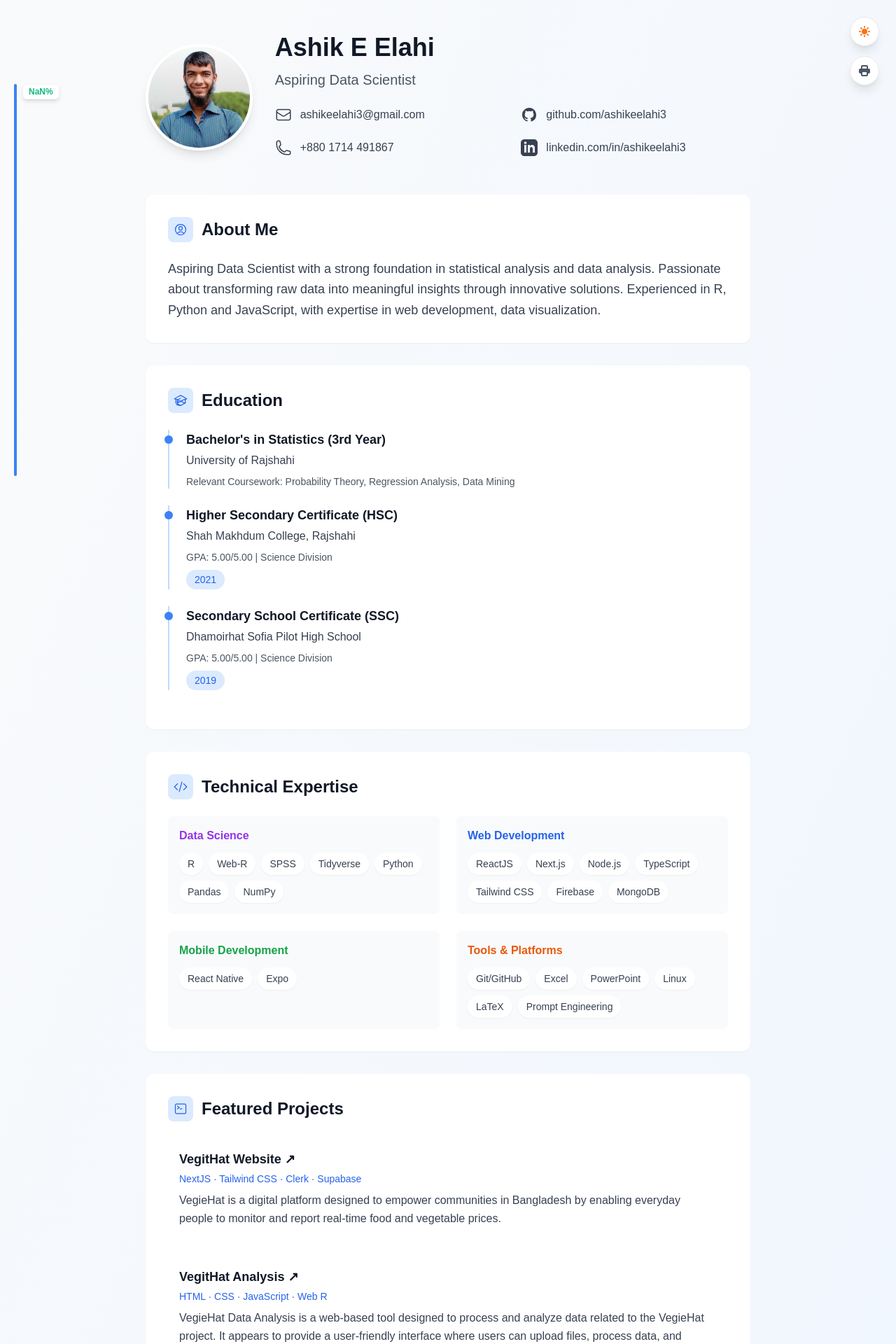
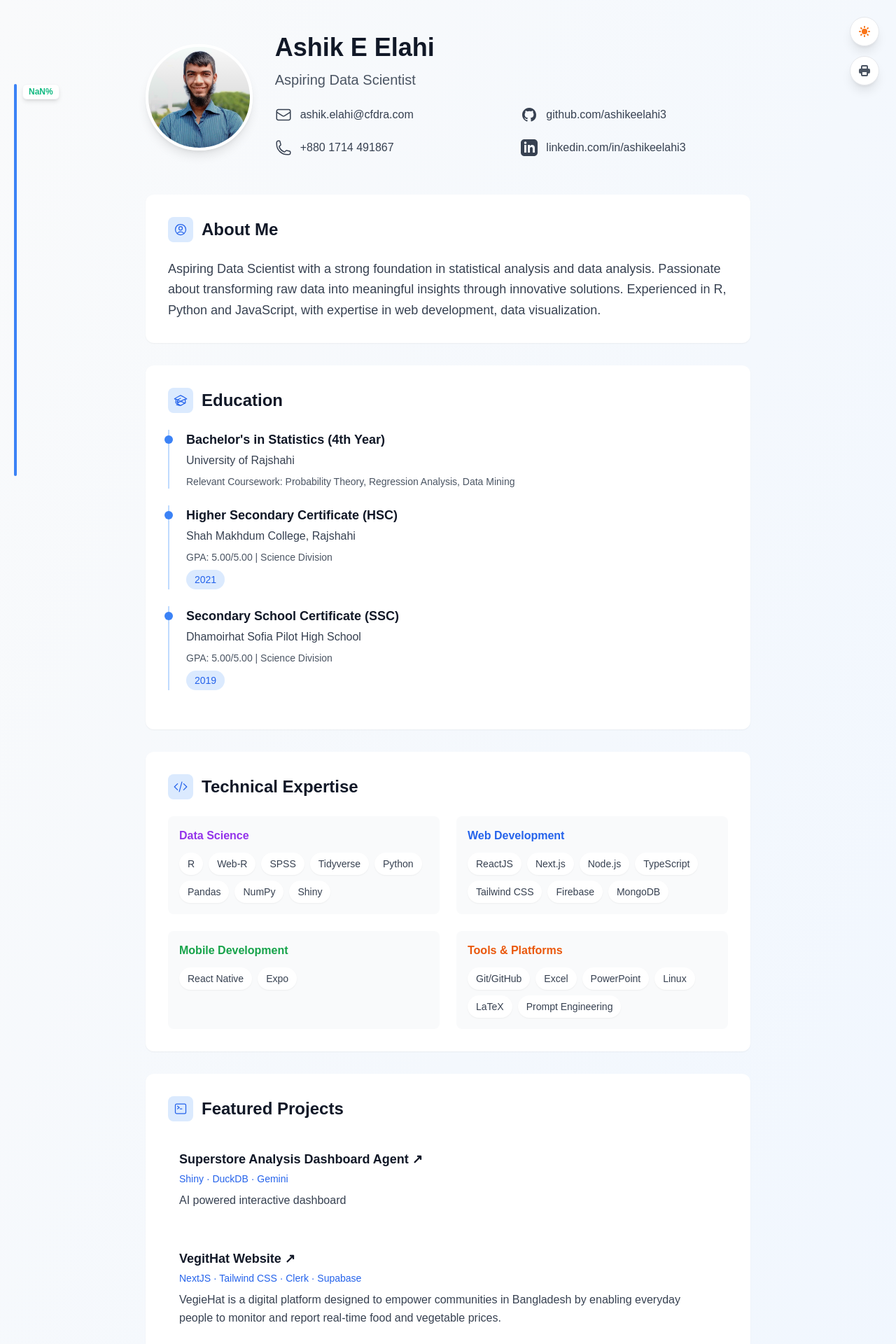
Before and after one commit to ashikeelahi3/next-portfolio, a Next.js app: page / in a window 1280 px wide. Shown: the top 1920 px of the page at 70% size. Built offline with nearby package versions, Linux system fonts and the light colour scheme.

Commit message:
Update portfolio-data.ts

```diff
--- a/src/data/portfolio-data.ts
+++ b/src/data/portfolio-data.ts
@@ -3,7 +3,7 @@ export const personalInfo = {
   title: "Aspiring Data Scientist",
   photo: "/Ashik.jpg",
   contact: {
-    email: "ashikeelahi3@gmail.com",
+    email: "ashik.elahi@cfdra.com",
     phone: "+880 1714 491867",
     github: "github.com/ashikeelahi3",
     githubUrl: "https://github.com/ashikeelahi3",
@@ -20,7 +20,7 @@ export const aboutMe = `Aspiring Data Scientist with a strong foundation in stat
 
 export const education = [
   {
-    degree: "Bachelor's in Statistics (3rd Year)",
+    degree: "Bachelor's in Statistics (4th Year)",
     institution: "University of Rajshahi",
     details: "Relevant Coursework: Probability Theory, Regression Analysis, Data Mining",
     year: ""
@@ -42,7 +42,7 @@ export const education = [
 export const skills = [
   {
     category: "Data Science",
-    items: ["R", "Web-R", "SPSS", "Tidyverse", "Python", "Pandas", "NumPy"],
+    items: ["R", "Web-R", "SPSS", "Tidyverse", "Python", "Pandas", "NumPy", "Shiny"],
     color: "text-purple-600 dark:text-purple-400"
   },
   {
@@ -63,6 +63,12 @@ export const skills = [
 ];
 
 export const projects = [
+  {
+    title: "Superstore Analysis Dashboard Agent",
+    tech: "Shiny · DuckDB · Gemini",
+    description: "AI powered interactive dashboard ",
+    link: "https://ashikeelahi3.shinyapps.io/superstore-dashboard/"
+  },
   {
     title: "VegitHat Website",
     tech: "NextJS · Tailwind CSS · Clerk · Supabase ",
```
